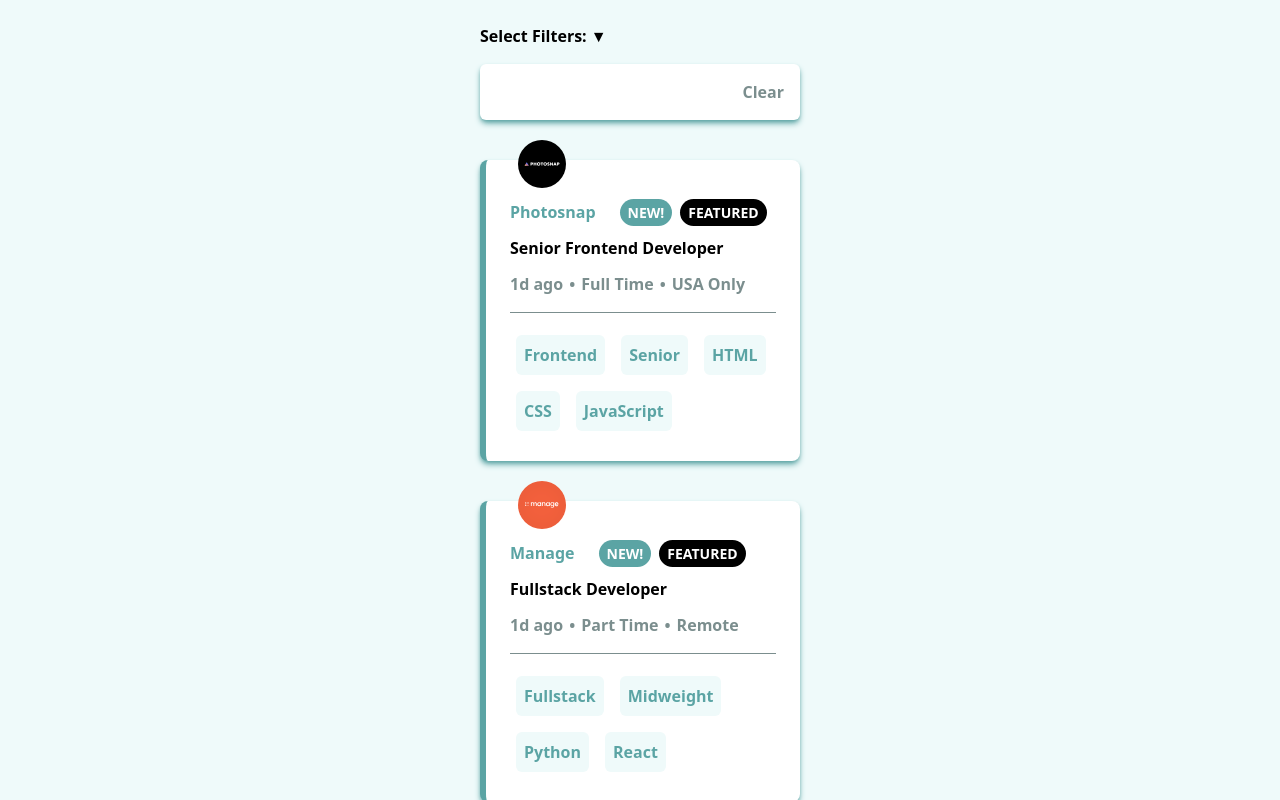
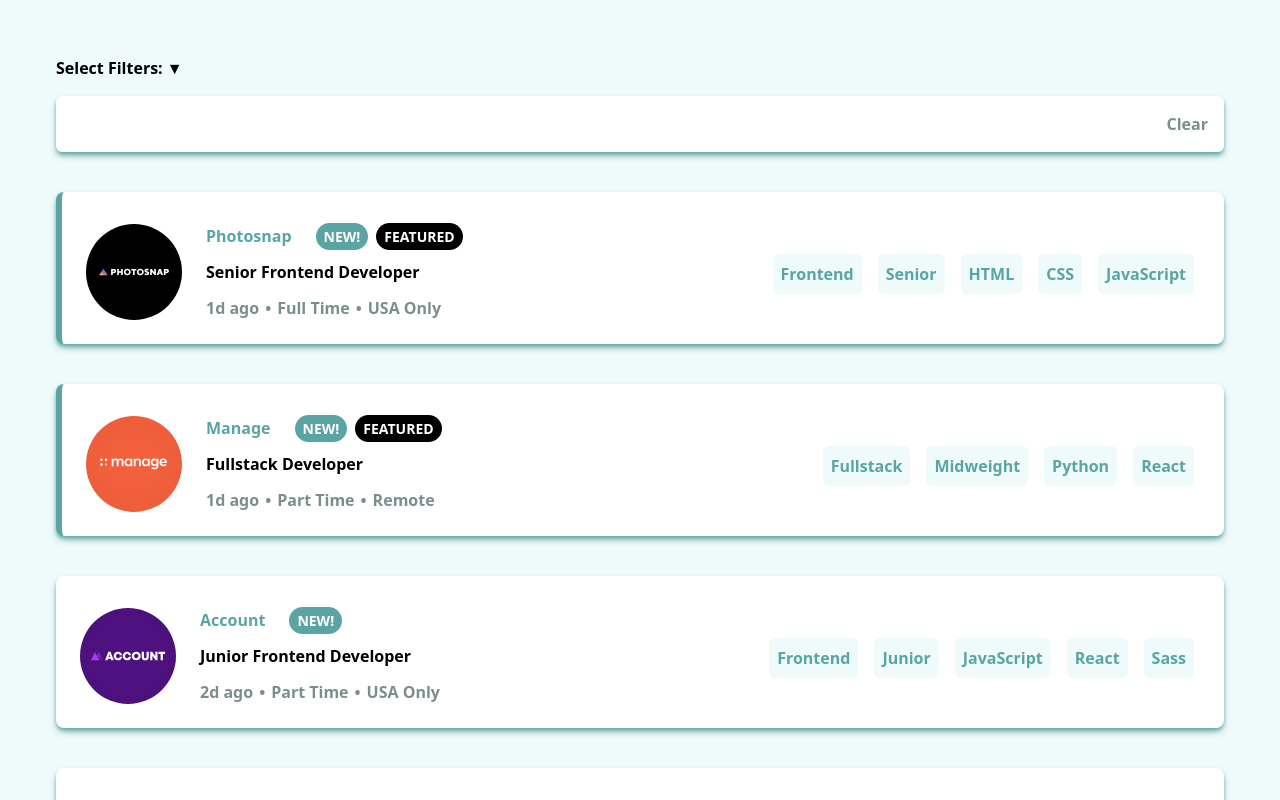
Before and after one commit to Andee-K/static-job-listings, a Next.js app: page / in a window 1280 px wide. Shown: the top 800 px of the page. Built offline with nearby package versions, Linux system fonts and the light colour scheme.

Commit message:
responsive design for desktop added

```diff
--- a/src/components/Filter.jsx
+++ b/src/components/Filter.jsx
@@ -17,7 +17,7 @@ function Filter({
         <div className="filter-item-menu mt-2 flex flex-wrap">
           {availableFilters.map((tag) => (
             <div
-              className="p-0.5 m-0.5 border-1 rounded-md border-desaturated-dark-cyan bg-white"
+              className="p-1 px-2 m-0.5 border-1 rounded-md border-desaturated-dark-cyan bg-white"
               key={tag}
             >
               <label className="font-bold mx-2" htmlFor={`filter-${tag}`}>
--- a/src/components/Job.jsx
+++ b/src/components/Job.jsx
@@ -7,11 +7,17 @@ function Job(jobData) {
     <div
       className={`job-card ${
         jobData.featured && `border-l-6 border-desaturated-dark-cyan`
-      } w-xs relative bg-white shadow-desaturated-dark-cyan shadow-md p-6 pt-8 rounded-lg`}
+      } w-xs relative lg:static lg:w-full lg:flex lg:items-center lg:justify-between bg-white shadow-desaturated-dark-cyan shadow-md p-6 pt-8 rounded-lg`}
     >
-      <img className="w-12 ml-2 mb-4 absolute -top-5" src={jobData.logo}></img>
-      <JobHeader {...jobData}></JobHeader>
-      <hr className="my-4 border-dark-grayish-cyan"></hr>
+      <div className="image-header lg:flex lg:gap-x-6 lg:items-center">
+        <img
+          className="w-12 ml-2 mb-4 absolute -top-5 lg:static lg:w-24 lg:h-24 lg:m-0"
+          src={jobData.logo}
+        ></img>
+        <JobHeader {...jobData}></JobHeader>
+      </div>
+
+      <hr className="my-4 border-dark-grayish-cyan lg:hidden"></hr>
       <JobTags {...jobData}></JobTags>
     </div>
   );
--- a/src/components/JobHeader.jsx
+++ b/src/components/JobHeader.jsx
@@ -3,7 +3,7 @@ import React from 'react'
 function JobHeader({ company, new: isNew, featured, position, postedAt, contract, location }) {
   return (
     <div className="header flex flex-col gap-y-3">
-        <div className="company-name mt-2">
+        <div className="company-name mt-2 lg:m-0">
             <span className="mr-6 text-desaturated-dark-cyan font-extrabold">{company}</span>
             {isNew && <span className="mr-2 rounded-2xl p-1 px-2 text-sm text-white bg-desaturated-dark-cyan font-extrabold">NEW!</span>}
             {featured && <span className="rounded-2xl p-1 px-2 text-sm text-white bg-black font-extrabold">FEATURED</span>}
--- a/src/components/JobList.jsx
+++ b/src/components/JobList.jsx
@@ -57,12 +57,11 @@ function JobList() {
   function handleFilterClick(filterValue, actionIsAdd) {
     setSelectFilters((prevFilter) => {
       const newSet = new Set(prevFilter);
-
       // User checks a filter
       if (actionIsAdd) {
         newSet.add(filterValue);
       }
-      // User unchecks a filter
+      // User unchecks a filter or presses X button on tag
       else {
         newSet.delete(filterValue);
       }
@@ -75,11 +74,12 @@ function JobList() {
   }
 
   return (
-    <div className="app-layout grid place-content-center m-6">
+    <div className="app-layout grid place-content-center lg:flex lg:justify-center lg:flex-col lg:p-8 m-6">
       <Filter
+        className=""
         availableFilters={availableFilters}
+        selectFilters={selectFilters}
         handleFilterClick={handleFilterClick}
-        selectFilters={selectFilters}
         handleClear={handleClear}
       ></Filter>
       <div className="job-list grid gap-10 mt-10">
--- a/src/components/JobTags.jsx
+++ b/src/components/JobTags.jsx
@@ -3,14 +3,14 @@ import Tag from './Tag'
 
 function JobTags({ role, level, languages, tools }) {
   return (
-    <div className="job-tags flex justify-normal flex-wrap p-1.5 gap-4 text-desaturated-dark-cyan font-extrabold">
+    <div className="job-tags flex justify-normal flex-wrap p-1.5 gap-4 text-desaturated-dark-cyan font-extrabold lg:h-1/2">
         <Tag tagName={role}></Tag>
         <Tag tagName={level}></Tag>
-        {languages && languages.map(language =>
-            <Tag tagName={language}></Tag>
+        {languages && languages.map((language, idx) =>
+            <Tag key={`${language}-${idx}`} tagName={language}></Tag>
         )}
-        {tools && tools.map(tool =>
-            <Tag tagName={tool}></Tag>
+        {tools && tools.map((tool, idx) =>
+            <Tag key={`${tool}-${idx}`} tagName={tool}></Tag>
         )}
     </div>
   )
```
